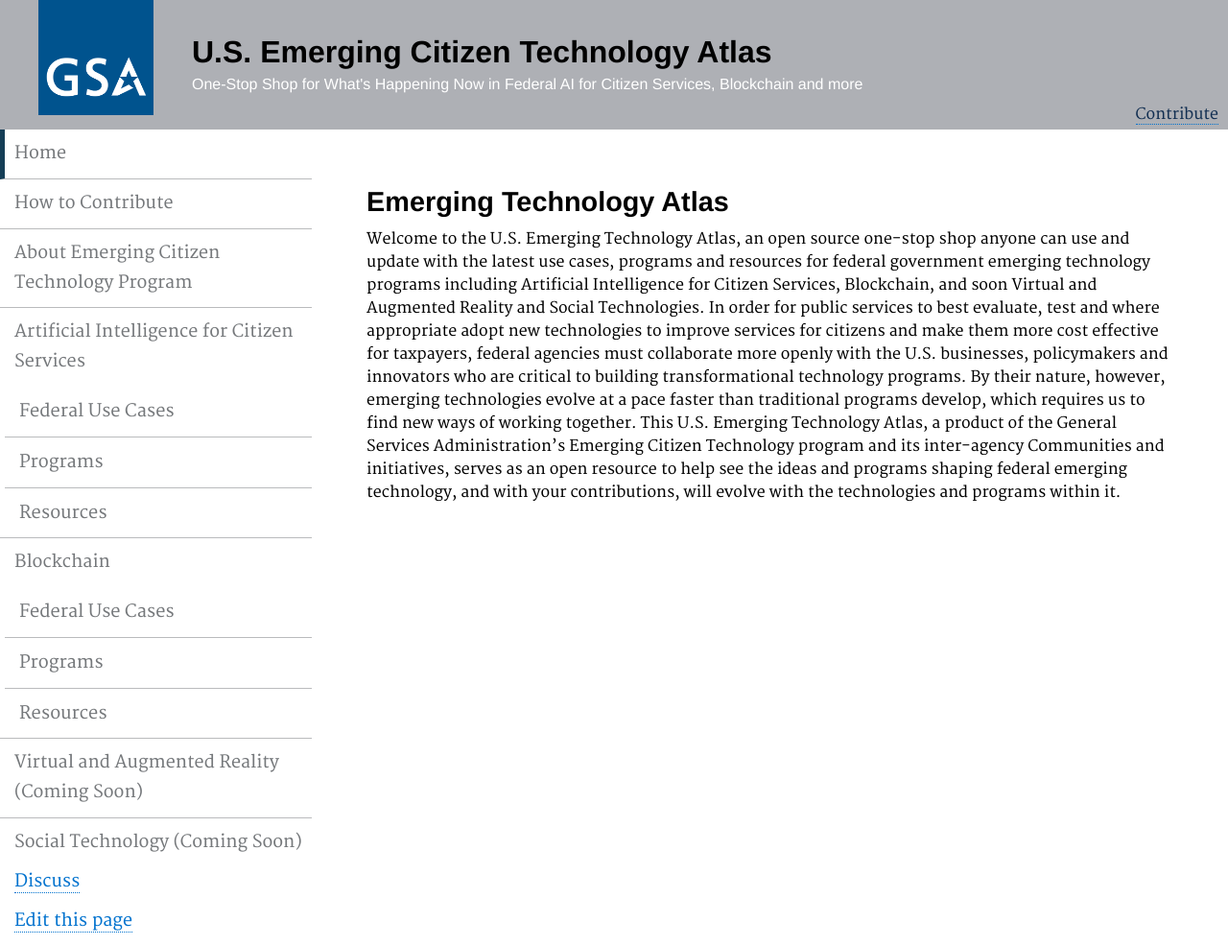
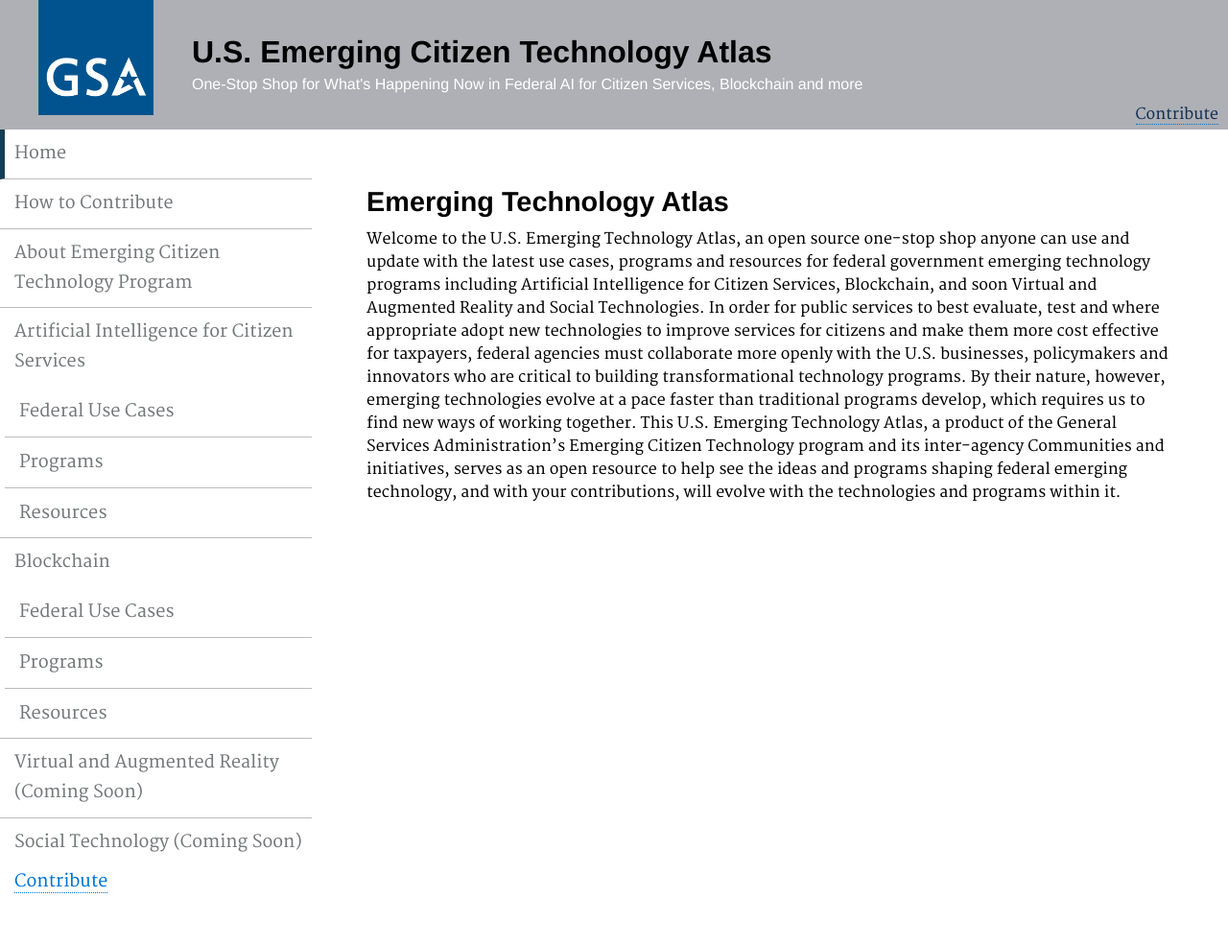
Before and after one commit to GSA/emerging-technology-atlas, a Jekyll site: the page built from pages/index.md, in a window 1280 px wide. Shown: the whole page at 96% size. Built offline with Jekyll 4.4.1, drawn with Linux system fonts in a browser that asks for light colours; after the commit the page ends 945 px from its top, so only the background shows below that.

Commit message:
Update sidebar.html

```diff
--- a/_includes/sidebar.html
+++ b/_includes/sidebar.html
@@ -33,10 +33,7 @@
     </ul>
   </nav>
   <p>
-    <a href="https://github.com/{{ site.org_name }}/{{ site.repo_name }}/issues/">Discuss</a>
-  </p>
-  <p>
-    <a href="https://github.com/{{ site.org_name }}/{{ site.repo_name }}/edit/{{ site.branch }}/{{ page.path }}">Edit this page</a>
+    <a href="https://github.com/{{ site.org_name }}/{{ site.repo_name }}/issues/">Contribute</a>
   </p>
 
 </aside>
```
